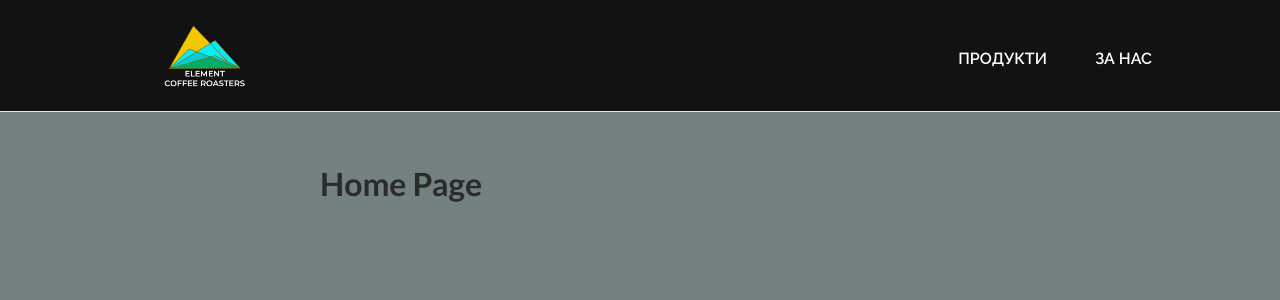
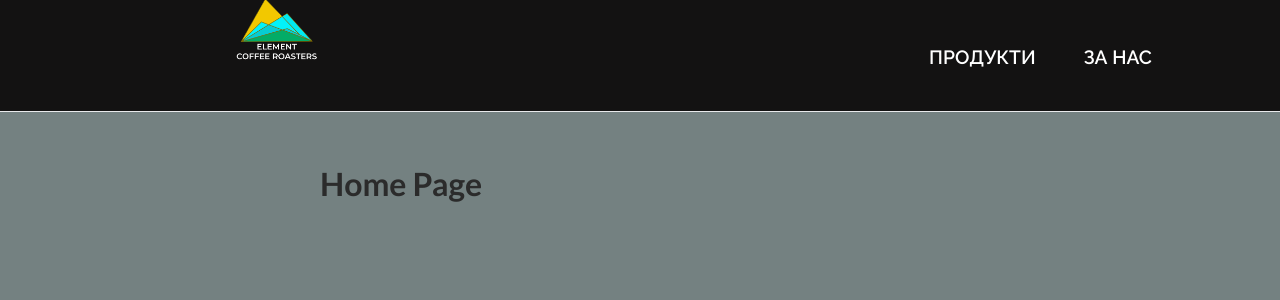
Before and after one commit to YanaAleksieva/element-coffee-roasters-web-app, a Next.js app: page / in a window 1280 px wide. Shown: the top 300 px of the page. Built offline with nearby package versions, Linux system fonts and the light colour scheme.

Commit message:
nav bar styling added

```diff
--- a/components/layout/main-header.module.css
+++ b/components/layout/main-header.module.css
@@ -5,13 +5,13 @@
   align-items: center;
   justify-content: space-between;
   background-color: #131212;
-  padding: 0 10%;
+  padding: 1rem 10%;
   border-bottom: 1px solid #e8e9eb;
 }
 
 .logo {
-  margin: 1rem 0;
-  margin-top: 7%;
+  margin: 7% 7% 7% 7%;
+  display: block;
   width: 10rem;
   height: 10rem;
 }
@@ -20,7 +20,7 @@
   object-fit: cover;
 }
 
-.header ul {
+.navigation ul {
   list-style: none;
   margin: 0;
   padding: 0;
@@ -28,12 +28,12 @@
   align-items: baseline;
 }
 
-.header li {
+.navigation li {
   margin-left: 3rem;
   font-size: 1.5rem;
 }
 
-.header a {
+.navigation a {
   text-decoration: none;
   font-size: 1rem;
   color: white;
@@ -44,3 +44,13 @@
 .header a.active {
   color: white;
 }
+
+@media (min-width: 768px) {
+  .logo {
+    font-size: 2.5rem;
+  }
+
+  .navigation a {
+    font-size: 1.2rem;
+  }
+}
```
